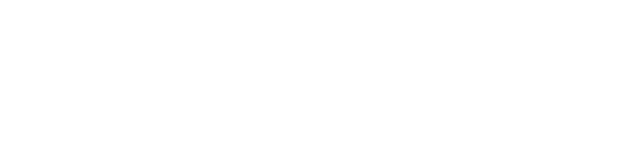
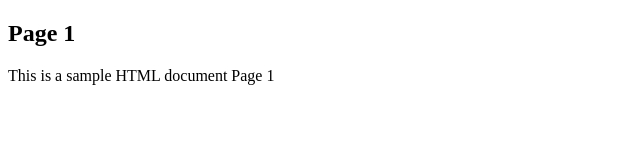
Before and after one commit to farazproject/IMCB-Full-Stack, a plain HTML site: page one.html in a window 1280 px wide. Shown: the whole page, without its empty margins (0-640 px from the left). Drawn offline with Linux system fonts and the light colour scheme.

Commit message:
heading and message added in body of HTML

```diff
--- a/one.html
+++ b/one.html
@@ -6,6 +6,7 @@
     <title>Task One</title>
 </head>
 <body>
-
+    <h2>Page 1</h2>
+    <p>This is a sample HTML document Page 1</p>
 </body>
 </html>
```
